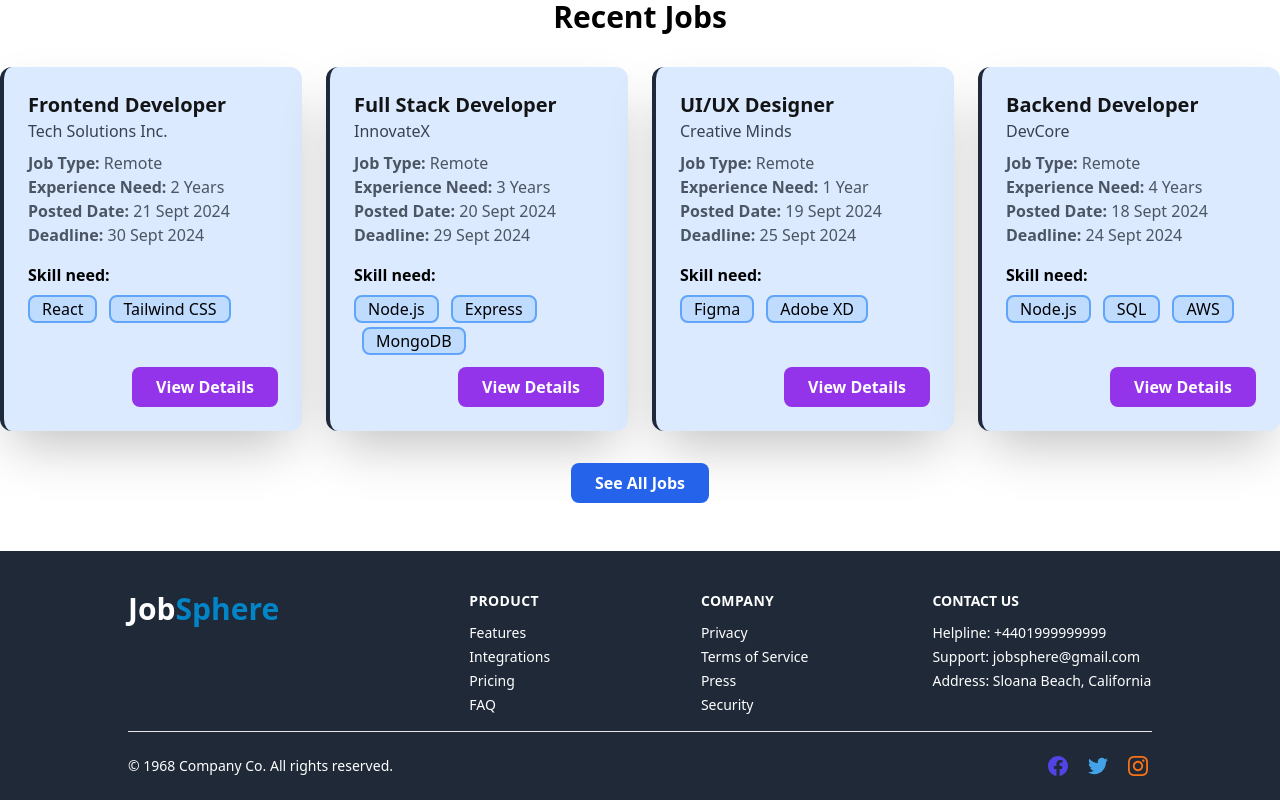
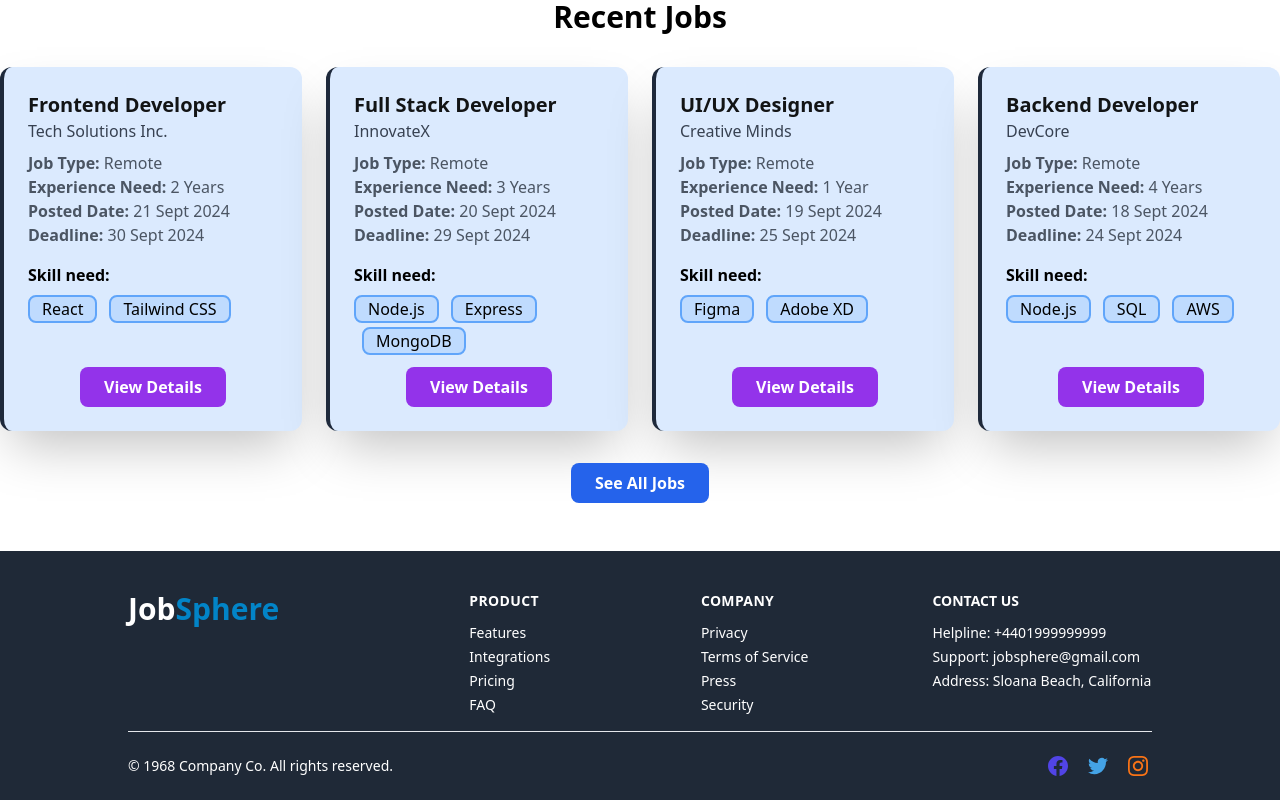
Before and after one commit to HunterMahmud/JobSphere, a Next.js app: page / in a window 1280 px wide. Shown: the part 799-1599 px from the top of the page. Built offline with nearby package versions, Linux system fonts and the light colour scheme.

Commit message:
Joob Card Details Btn position centered

```diff
--- a/src/components/shared/JobCard.jsx
+++ b/src/components/shared/JobCard.jsx
@@ -27,8 +27,8 @@ const JobCard = ({ job }) => {
                     </div>
                 </div>
             </div>
-            <div className="flex justify-end mt-3">
-                <button className="bg-purple-600 btn hover:bg-purple-700 text-white font-semibold py-2 px-6 rounded-lg w-auto">
+            <div className="flex justify-center mt-3">
+                <button className="bg-purple-600 btn hover:bg-purple-700 text-white   font-semibold py-2 px-6 rounded-lg w-auto">
                     View Details
                 </button>
 
```
